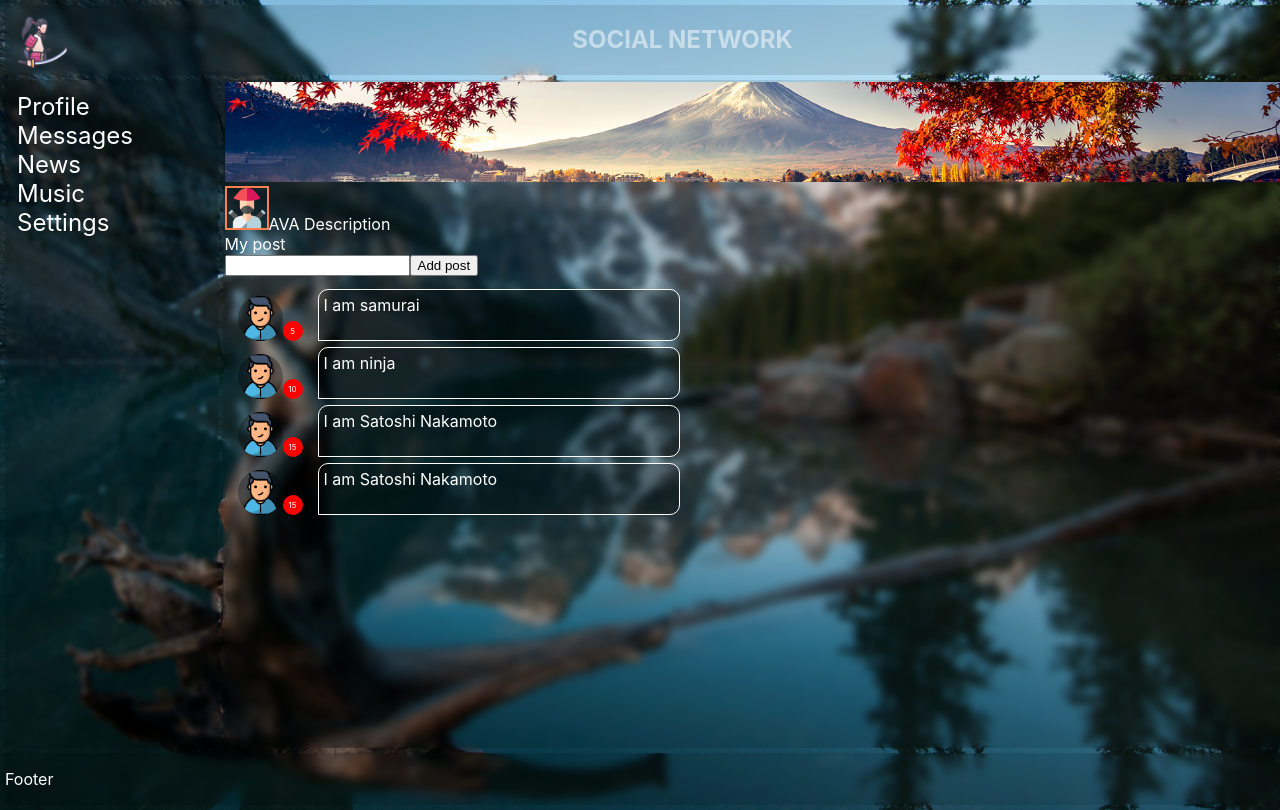
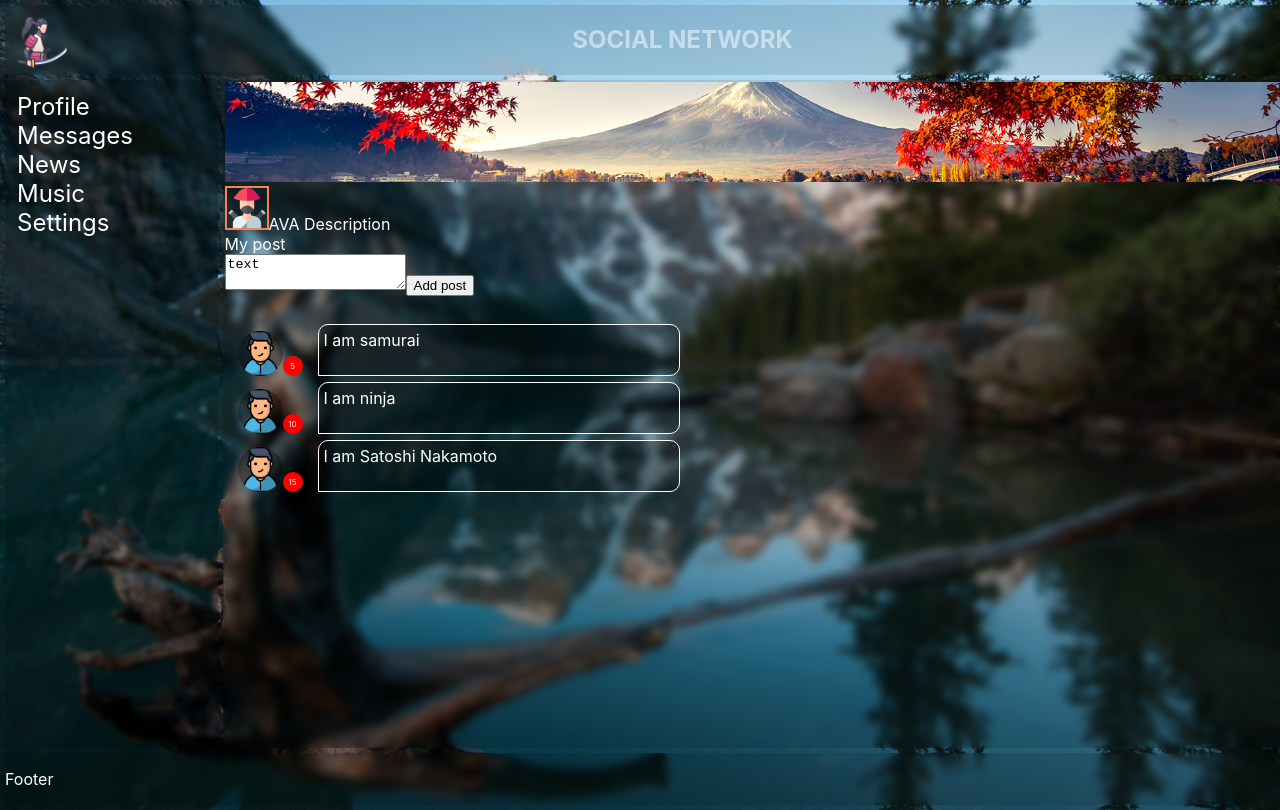
Before and after one commit to Rumata-SL/project_social_network, a React (Create React App) app: page / in a window 1280 px wide. Built offline with nearby package versions, Linux system fonts and the light colour scheme.

Commit message:
Added function "addPost"

```diff
--- a/src/App.tsx
+++ b/src/App.tsx
@@ -11,12 +11,13 @@ import News from "./Components/News/News";
 import Music from "./Components/Music/Music";
 import Settings from "./Components/Settings/Settings";
 import Footer from "./Components/Footer/Footer";
-import {StateType} from "./Redux/State";
+import {StateType, addPost} from "./Redux/State";
 
 type AppTypeProps = {
     state:StateType
+    addPost:(postMessag: string)=>void
 }
-const App: FC<AppTypeProps> = ({state}) => {
+const App: FC<AppTypeProps> = ({state, addPost}) => {
     return (
         <BrowserRouter>
             <div className="app-wrapper">
@@ -24,8 +25,12 @@ const App: FC<AppTypeProps> = ({state}) => {
                 <Navbar/>
                 <div className="app-wrapper-content">
                     <Switch>
-                        <Route exact path={"/"} render={() => <Profile posts={state.profilePage.posts}/>}/>
-                        <Route path="/Dialogs" render={() => <Dialogs messages={state.messagesPage.messages} users={state.messagesPage.users}/>}/>
+                        <Route exact path={"/"}
+                               render={() => <Profile posts={state.profilePage.posts}
+                                                      addPost={addPost}/>}/>
+                        <Route path="/Dialogs"
+                               render={() => <Dialogs messages={state.messagesPage.messages}
+                                                      users={state.messagesPage.users}/>}/>
                         <Route path="/News" render={() => <News/>}/>
                         <Route path="/Music" render={() => <Music/>}/>
                         <Route path="/Settings" render={() => <Settings/>}/>
--- a/src/Components/Profile/MyPost/MyPost.module.css
+++ b/src/Components/Profile/MyPost/MyPost.module.css
@@ -15,6 +15,7 @@
     border: solid 2px coral;
 }
 .user{
+    margin-top: 15px;
     padding: 10px;
     color: white;
 }
--- a/src/Components/Profile/MyPost/MyPost.tsx
+++ b/src/Components/Profile/MyPost/MyPost.tsx
@@ -4,15 +4,13 @@ import up from "./MyPost.module.css"
 import Post from "./Post/Post";
 import {PostsType, state, StateType} from "../../../Redux/State";
 
-
-
 type TypePropsUserPost = {
-    posts:Array<PostsType>
+    posts: Array<PostsType>
+    addPost: (postMessage: string) => void
 }
 
-
-const MyPost: FC<TypePropsUserPost> = ({posts}) => {
-
+const MyPost: FC<TypePropsUserPost> = ({posts, addPost}) => {
+    debugger;
     let user = state.profilePage.posts.map(item => {
         return (
             <div key={item.id}>
@@ -20,7 +18,15 @@ const MyPost: FC<TypePropsUserPost> = ({posts}) => {
             </div>
         )
     })
-
+    let newPostElement = React.createRef<HTMLTextAreaElement>();
+    const addMessage = () => {
+        if (newPostElement.current) {
+            addPost(newPostElement.current.value);
+            newPostElement.current.value = "";
+        }
+        // let text = newPostElement.current.value
+        // alert("Post added");
+    }
     return (
         <div className={up.content}>
             <div className={up.container_content_social_logo}>
@@ -28,24 +34,18 @@ const MyPost: FC<TypePropsUserPost> = ({posts}) => {
                     <img className={up.content_social_logo} src={img} alt="ninja"/>
                     AVA Description
                 </div>
-                {/*<div className={up.box2}>
-                    AVA Description
-                </div>*/}
             </div>
-
             <div className={up.box3}>
-                {/*<h3>My post</h3>*/}
                 My post
-                <div><input/>
-                    <button>Add post</button>
+                <div>
+                    {/*<input/>*/}
+                    <textarea ref={newPostElement}>text</textarea>
+                    <button onClick={addMessage}>Add post</button>
                 </div>
-
-
             </div>
             <div className={up.user}>
                 {user}
             </div>
-
         </div>
     )
 }
--- a/src/Components/Profile/Profile.tsx
+++ b/src/Components/Profile/Profile.tsx
@@ -2,11 +2,12 @@ import React, {FC} from "react";
 import logo from "./Profile_image/content_logo.jpg"
 import p from "./Profile.module.css"
 import MyPost from "./MyPost/MyPost";
-import {PostsType, StateType} from "../../Redux/State";
+import {PostsType, StateType, addPost} from "../../Redux/State";
 
 
 type ProfileTypePost ={
     posts:Array<PostsType>
+    addPost: (postMessage: string) => void
 }
 
 const Profile: FC<ProfileTypePost> = ({posts}) => {
@@ -15,7 +16,7 @@ const Profile: FC<ProfileTypePost> = ({posts}) => {
             <div>
                 <img className={p.logo} src={logo} alt="fudzi"/>
             </div>
-            <MyPost posts={posts}/>
+            <MyPost posts={posts} addPost={addPost}/>
         </div>
     )
 }
--- a/src/Redux/State.ts
+++ b/src/Redux/State.ts
@@ -32,7 +32,6 @@ export const state: StateType = {
             {id: v1(), message: "I am samurai", likes: 5},
             {id: v1(), message: "I am ninja", likes: 10},
             {id: v1(), message: "I am Satoshi Nakamoto", likes: 15},
-            {id: v1(), message: "I am Satoshi Nakamoto", likes: 15},
         ],
     },
     messagesPage: {
@@ -52,3 +51,11 @@ export const state: StateType = {
         ],
     },
 }
+export const addPost = (postMessage: string) =>{
+    let newPost = {
+        id: v1(),
+        message: postMessage,
+        likes: 7
+    }
+    state.profilePage.posts.push(newPost);
+}
--- a/src/index.tsx
+++ b/src/index.tsx
@@ -3,9 +3,10 @@ import ReactDOM from "react-dom";
 import "./index.css";
 import App from "./App";
 import {state} from "./Redux/State";
+import {addPost} from "./Redux/State";
 
 
 ReactDOM.render(
-    <App state={state}/>,
+    <App state={state} addPost={addPost}/>,
     document.getElementById("root")
 );
```
